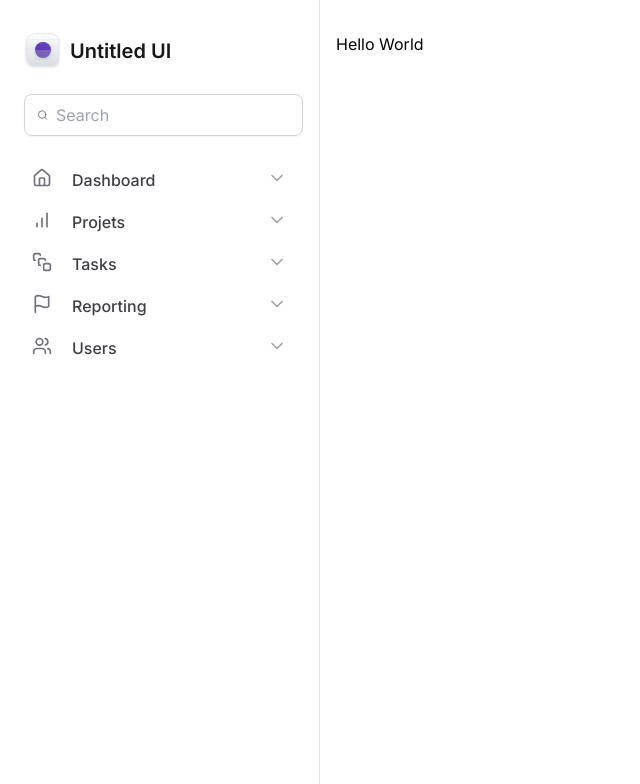
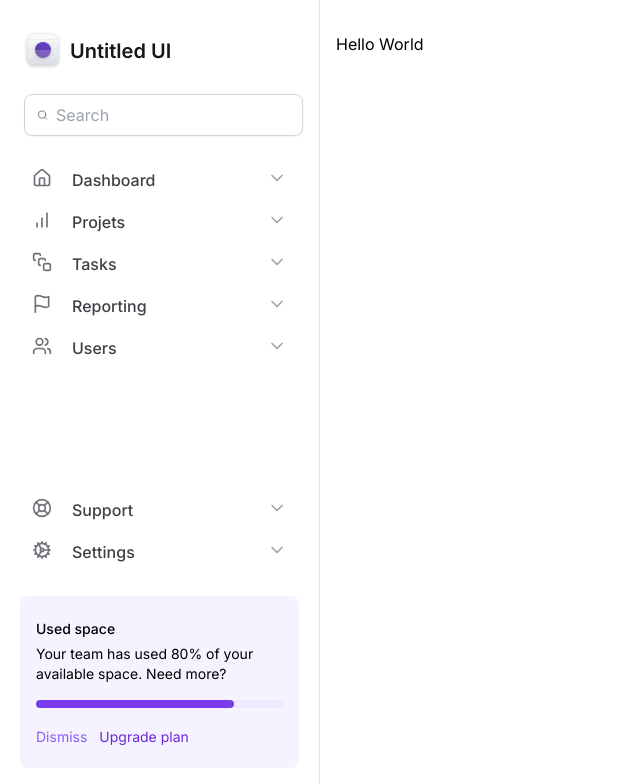
Before and after one commit to Marcelllombm/tailwind-next, a Next.js app: page / in a window 1280 px wide. Shown: the top 784 px of the page, without its empty margins (0-640 px from the left). Built offline with nearby package versions, Linux system fonts and the light colour scheme.

Commit message:
feat: Widget de espaço usado

```diff
--- a/src/components/Sidebar/MainNavigation/index.tsx
+++ /dev/null
@@ -1,14 +0,0 @@
-import { BarChart, Flag, Home, SquareStack, Users } from 'lucide-react'
-import { NavItem } from './NavItem'
-
-export function MainNavigation() {
-  return (
-    <nav className="space-y-0.5  ">
-      <NavItem title="Dashboard" icon={Home} />
-      <NavItem title="Projets" icon={BarChart} />
-      <NavItem title="Tasks" icon={SquareStack} />
-      <NavItem title="Reporting" icon={Flag} />
-      <NavItem title="Users" icon={Users} />
-    </nav>
-  )
-}
--- /dev/null
+++ b/src/components/Sidebar/UsedSpaceWidget.tsx
@@ -0,0 +1,33 @@
+export function UsedSpaceWidget() {
+  return (
+    <div className="flex flex-col gap-4 rounded-lg bg-violet-50 px-4 py-5">
+      <div className="space-y-1">
+        <span className="text-sm/5 font-medium text-violent-700">
+          Used space
+        </span>
+        <p className="text-sm/5 text-violte-500">
+          Your team has used 80% of your available space. Need more?
+        </p>
+      </div>
+
+      <div className="h-2 rounded-full bg-violet-100">
+        <div className="h-2 w-4/5 rounded-full bg-violet-600"></div>
+      </div>
+
+      <div className="space-x-3">
+        <button
+          type="button"
+          className="text-sm text-violet-500 hover:text-violet-700"
+        >
+          Dismiss
+        </button>
+        <button
+          type="button"
+          className="text-sm  text-violet-700 hover:text-violet-900"
+        >
+          Upgrade plan
+        </button>
+      </div>
+    </div>
+  )
+}
--- a/src/components/Sidebar/index.tsx
+++ b/src/components/Sidebar/index.tsx
@@ -1,11 +1,21 @@
-import { Search } from 'lucide-react'
+import {
+  BarChart,
+  Flag,
+  Home,
+  SquareStack,
+  Users,
+  Search,
+  LifeBuoy,
+  Cog,
+} from 'lucide-react'
 
 import { Logo } from './Logo'
-import { MainNavigation } from './MainNavigation'
+import { NavItem } from './NavItem'
+import { UsedSpaceWidget } from './UsedSpaceWidget'
 
 export function Sidebar() {
   return (
-    <aside className="border-r border-zinc-200 px-5 py-8 space-y-6">
+    <aside className=" flex flex-col gap-6 border-r border-zinc-200 px-5 py-8 ">
       <Logo />
 
       <div className="mx-1 flex w-full items-center gap-2 rounded-lg border border-zinc-300 px-3 py-2 shadow-sm">
@@ -15,7 +25,20 @@
           placeholder="Search"
         />
       </div>
-      <MainNavigation />
+      <nav className="space-y-0.5  ">
+        <NavItem title="Dashboard" icon={Home} />
+        <NavItem title="Projets" icon={BarChart} />
+        <NavItem title="Tasks" icon={SquareStack} />
+        <NavItem title="Reporting" icon={Flag} />
+        <NavItem title="Users" icon={Users} />
+      </nav>
+      <div className="mt-auto flex flex-col gap-6">
+        <nav className="space-y-0.5  ">
+          <NavItem title="Support" icon={LifeBuoy} />
+          <NavItem title="Settings" icon={Cog} />
+        </nav>
+        <UsedSpaceWidget />
+      </div>
     </aside>
   )
 }
```
Also changed, not shown: src/components/Sidebar/NavItem.tsx (renamed from src/components/Sidebar/MainNavigation/NavItem.tsx).
